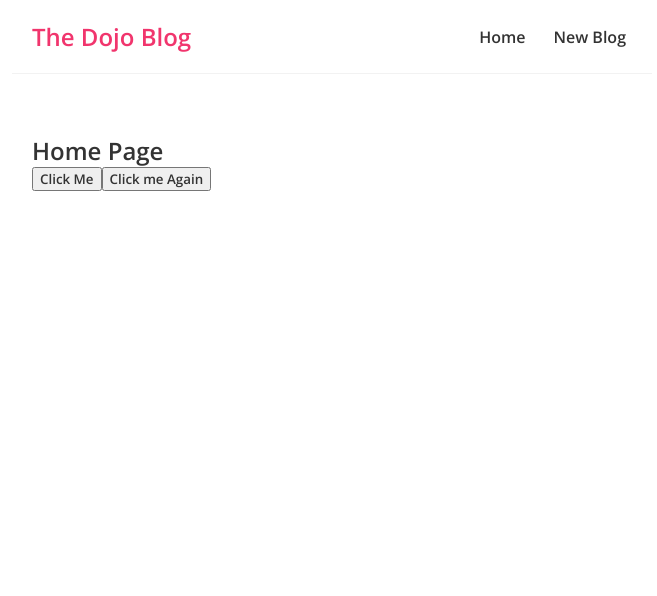
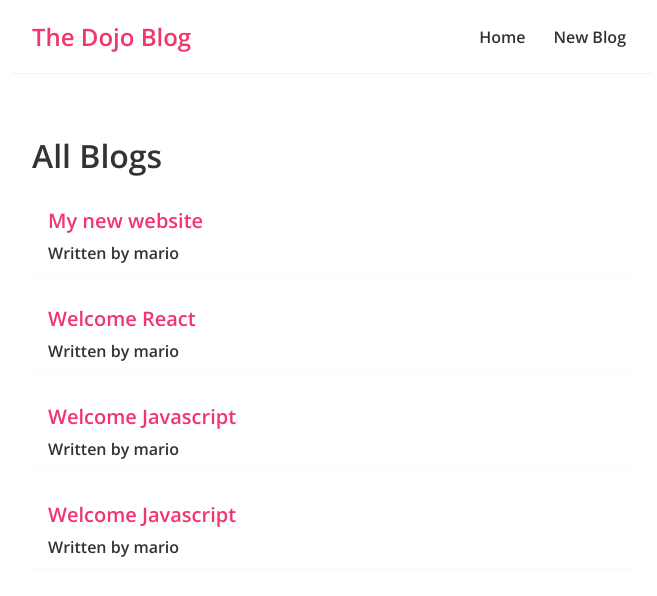
Before and after one commit to alirazamamdani/learning-reactjs, a React (Create React App) app: page / in a window 1280 px wide. Shown: the top 596 px of the page, without its empty margins (308-965 px from the left). Built offline with nearby package versions, Linux system fonts and the light colour scheme.

Commit message:
Lesson 11 Complete

```diff
--- /dev/null
+++ b/src/Component/BlogList.js
@@ -0,0 +1,19 @@
+const BlogList = ({blog , title}) => {
+    // const blog = props.blog;
+    // const title = props.title;
+
+
+    return (
+        <div className="blogList">
+            <h1>{title}</h1>
+            {blog.map((blogs) => (
+                <div className="blog-preview" key={blogs.id}>
+                       <h2>{blogs.title}</h2>
+                       <p>Written by {blogs.author}</p>
+                </div>
+            ))}
+        </div>
+     );
+}
+
+export default BlogList
--- a/src/Component/Home.js
+++ b/src/Component/Home.js
@@ -1,17 +1,18 @@
+import { useState } from "react";
+import BlogList from "./BlogList";
+
 const Home = () => {
+    const [blog, setBlogs] = useState([
+          {title : 'My new website', body : 'lorem ipsum....', author : 'mario', id: 1},
+          {title : 'Welcome React', body : 'lorem ipsum....', author : 'mario', id: 2},
+          {title : 'Welcome Javascript', body : 'lorem ipsum....', author : 'mario', id: 3},
+          {title : 'Welcome Javascript', body : 'lorem ipsum....', author : 'mario', id: 3},
+    ])
 
-    const handleClick = () => {
-        console.log("Click me")
-    }
-    const handleClickAgain = (name, e) => {
-        console.log("Hello "+ name, e.target)
-    }
 
     return (
         <div className="home">
-            <h2>Home Page</h2>
-            <button onClick={handleClick} >Click Me</button>
-            <button onClick={(e)=> handleClickAgain("Ali Raza", e)}>Click me Again</button>
+            <BlogList blog={blog} title="All Blogs"/>
         </div>
      );
 }
--- a/src/index.css
+++ b/src/index.css
@@ -32,3 +32,16 @@
   margin: 40px auto;
   padding: 20px;
 }
+.blog-preview {
+  padding: 10px 16px;
+  margin: 20px 0;
+  border-bottom: 1px solid #fafafa;
+}
+.blog-preview:hover {
+  box-shadow: 1px 3px 5px rgba(0, 0, 0, 0.1);
+}
+.blog-preview h2 {
+  font-size: 20px;
+  color: #f1356d;
+  margin-bottom: 8px;
+}
```
